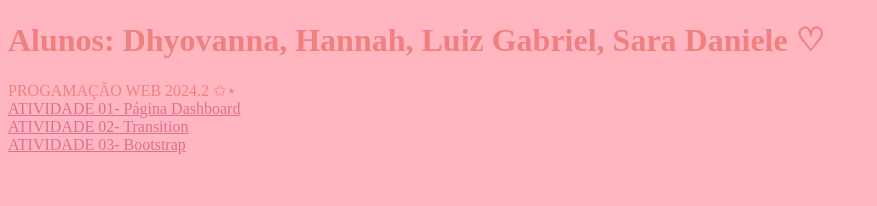
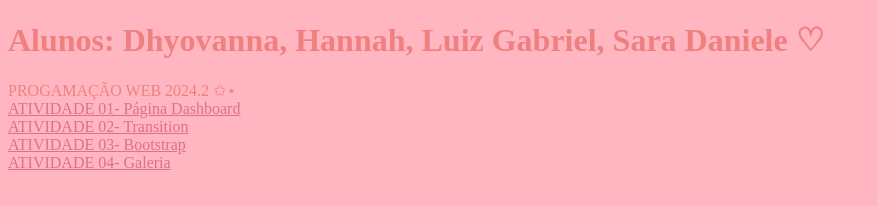
Before and after one commit to hanv1c/INFO2, a plain HTML site: page index.html in a window 1280 px wide. Shown: the whole page, without its empty margins (0-877 px from the left). Drawn offline with Linux system fonts and the light colour scheme.

Commit message:
Update index.html

```diff
--- a/index.html
+++ b/index.html
@@ -23,6 +23,7 @@
 
     <a href="01">ATIVIDADE 01- Página Dashboard </a> <br>
     <a href="02">ATIVIDADE 02- Transition </a> <br>
-    <a href="03">ATIVIDADE 03- Bootstrap </a>
+    <a href="03">ATIVIDADE 03- Bootstrap </a> <br>
+    <a href="04">ATIVIDADE 04- Galeria </a> <br>
 </body>
 </html>
```
